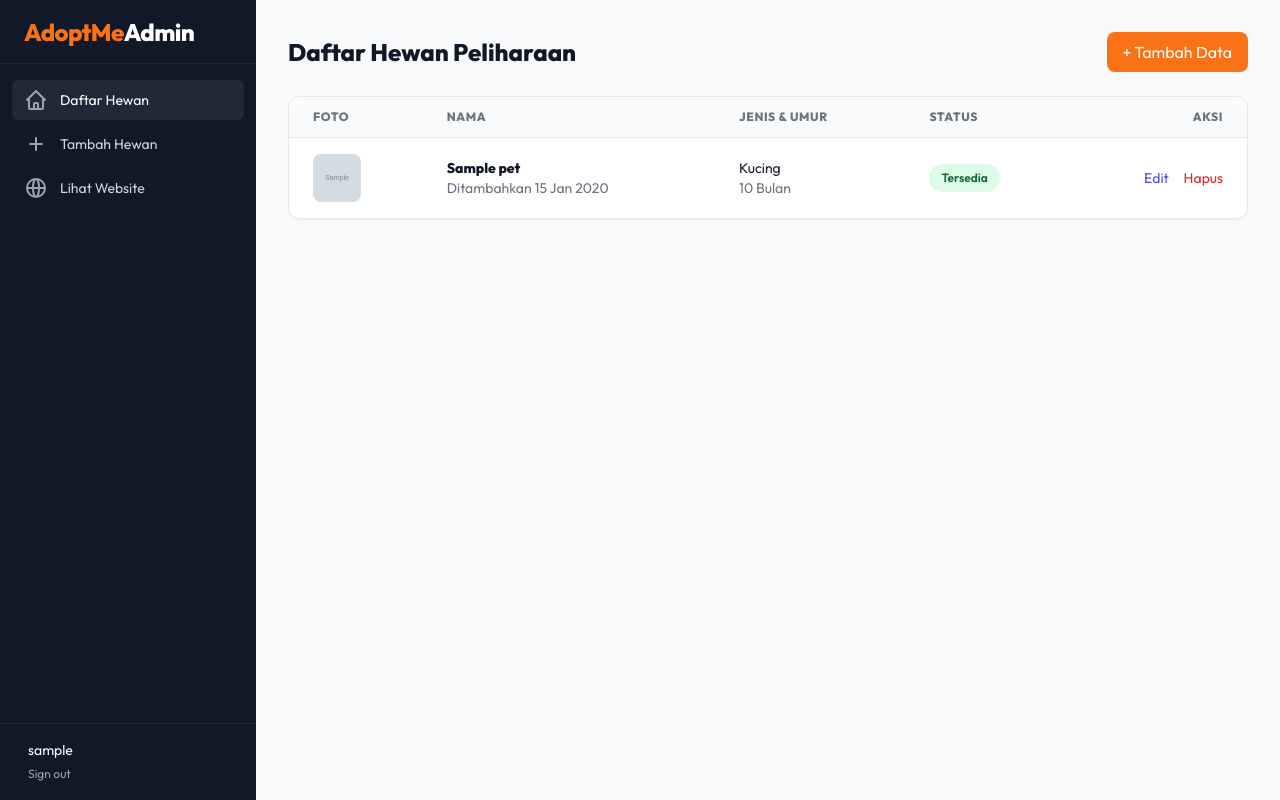
After one commit to M-Aidil-Fitrah/UAS-Praktikum-PPL, a Django app: page /dashboard/ in a window 1280 px wide. The commit adds this page. Run offline with Django 5.2, Linux system fonts and the light colour scheme; a user stored in the database is signed in; tables that the repository leaves empty hold one stand-in row (values such as "Sample post"); grey boxes marked "Sample" are stand-in pictures.

Commit message:
feat: build fully custom admin dashboard with CRUD views and Tailwind CSS

```diff
--- a/pets/urls.py
+++ b/pets/urls.py
@@ -2,6 +2,15 @@ from django.urls import path
 from . import views
 
 urlpatterns = [
+    # Public URLs
     path('', views.home, name='home'),
     path('pet/<int:pk>/', views.pet_detail, name='pet_detail'),
+
+    # Dashboard URLs
+    path('dashboard/login/', views.dashboard_login, name='dashboard_login'),
+    path('dashboard/logout/', views.dashboard_logout, name='dashboard_logout'),
+    path('dashboard/', views.dashboard_index, name='dashboard_index'),
+    path('dashboard/pet/add/', views.dashboard_pet_create, name='dashboard_pet_create'),
+    path('dashboard/pet/edit/<int:pk>/', views.dashboard_pet_update, name='dashboard_pet_update'),
+    path('dashboard/pet/delete/<int:pk>/', views.dashboard_pet_delete, name='dashboard_pet_delete'),
 ]
--- a/pets/views.py
+++ b/pets/views.py
@@ -8,3 +8,66 @@ def home(request):
 def pet_detail(request, pk):
     pet = get_object_or_404(Pet, pk=pk)
     return render(request, 'pet_detail.html', {'pet': pet})
+
+# --- Custom Dashboard Views ---
+from django.contrib.auth.decorators import login_required
+from django.contrib.admin.views.decorators import staff_member_required
+from django.contrib.auth import login, logout, authenticate
+from django.contrib.auth.forms import AuthenticationForm
+from django.shortcuts import redirect
+from .forms import PetForm
+
+def dashboard_login(request):
+    if request.user.is_authenticated and request.user.is_staff:
+        return redirect('dashboard_index')
+
+    if request.method == 'POST':
+        form = AuthenticationForm(request, data=request.POST)
+        if form.is_valid():
+            user = form.get_user()
+            login(request, user)
+            return redirect('dashboard_index')
+    else:
+        form = AuthenticationForm()
+    return render(request, 'dashboard/login.html', {'form': form})
+
+@login_required
+def dashboard_logout(request):
+    logout(request)
+    return redirect('home')
+
+@staff_member_required(login_url='dashboard_login')
+def dashboard_index(request):
+    pets = Pet.objects.all().order_by('-created_at')
+    return render(request, 'dashboard/index.html', {'pets': pets})
+
+@staff_member_required(login_url='dashboard_login')
+def dashboard_pet_create(request):
+    if request.method == 'POST':
+        form = PetForm(request.POST, request.FILES)
+        if form.is_valid():
+            form.save()
+            return redirect('dashboard_index')
+    else:
+        form = PetForm()
+    return render(request, 'dashboard/pet_form.html', {'form': form, 'title': 'Tambah Hewan'})
+
+@staff_member_required(login_url='dashboard_login')
+def dashboard_pet_update(request, pk):
+    pet = get_object_or_404(Pet, pk=pk)
+    if request.method == 'POST':
+        form = PetForm(request.POST, request.FILES, instance=pet)
+        if form.is_valid():
+            form.save()
+            return redirect('dashboard_index')
+    else:
+        form = PetForm(instance=pet)
+    return render(request, 'dashboard/pet_form.html', {'form': form, 'title': 'Edit Hewan'})
+
+@staff_member_required(login_url='dashboard_login')
+def dashboard_pet_delete(request, pk):
+    pet = get_object_or_404(Pet, pk=pk)
+    if request.method == 'POST':
+        pet.delete()
+        return redirect('dashboard_index')
+    return render(request, 'dashboard/pet_confirm_delete.html', {'pet': pet})
--- a/static/css/output.css
+++ b/static/css/output.css
@@ -631,12 +631,28 @@ video {
   margin-left: 0.25rem;
 }
 
+.ml-3 {
+  margin-left: 0.75rem;
+}
+
 .mr-2 {
   margin-right: 0.5rem;
 }
 
+.mr-3 {
+  margin-right: 0.75rem;
+}
+
+.mr-4 {
+  margin-right: 1rem;
+}
+
 .mt-1 {
   margin-top: 0.25rem;
+}
+
+.mt-10 {
+  margin-top: 2.5rem;
 }
 
 .mt-12 {
@@ -667,8 +683,16 @@ video {
   display: inline-flex;
 }
 
+.table {
+  display: table;
+}
+
 .grid {
   display: grid;
+}
+
+.hidden {
+  display: none;
 }
 
 .h-12 {
@@ -691,12 +715,24 @@ video {
   height: 14rem;
 }
 
+.h-6 {
+  height: 1.5rem;
+}
+
 .h-64 {
   height: 16rem;
 }
 
+.h-8 {
+  height: 2rem;
+}
+
 .h-full {
   height: 100%;
+}
+
+.h-screen {
+  height: 100vh;
 }
 
 .min-h-\[400px\] {
@@ -723,12 +759,24 @@ video {
   width: 1.25rem;
 }
 
+.w-6 {
+  width: 1.5rem;
+}
+
 .w-64 {
   width: 16rem;
 }
 
+.w-8 {
+  width: 2rem;
+}
+
 .w-full {
   width: 100%;
+}
+
+.min-w-full {
+  min-width: 100%;
 }
 
 .max-w-2xl {
@@ -743,8 +791,16 @@ video {
   max-width: 80rem;
 }
 
+.max-w-md {
+  max-width: 28rem;
+}
+
 .max-w-none {
   max-width: none;
+}
+
+.flex-1 {
+  flex: 1 1 0%;
 }
 
 .flex-grow {
@@ -795,8 +855,43 @@ video {
   gap: 2rem;
 }
 
+.space-y-1 > :not([hidden]) ~ :not([hidden]) {
+  --tw-space-y-reverse: 0;
+  margin-top: calc(0.25rem * calc(1 - var(--tw-space-y-reverse)));
+  margin-bottom: calc(0.25rem * var(--tw-space-y-reverse));
+}
+
+.space-y-6 > :not([hidden]) ~ :not([hidden]) {
+  --tw-space-y-reverse: 0;
+  margin-top: calc(1.5rem * calc(1 - var(--tw-space-y-reverse)));
+  margin-bottom: calc(1.5rem * var(--tw-space-y-reverse));
+}
+
+.divide-y > :not([hidden]) ~ :not([hidden]) {
+  --tw-divide-y-reverse: 0;
+  border-top-width: calc(1px * calc(1 - var(--tw-divide-y-reverse)));
+  border-bottom-width: calc(1px * var(--tw-divide-y-reverse));
+}
+
+.divide-gray-200 > :not([hidden]) ~ :not([hidden]) {
+  --tw-divide-opacity: 1;
+  border-color: rgb(229 231 235 / var(--tw-divide-opacity, 1));
+}
+
 .overflow-hidden {
   overflow: hidden;
+}
+
+.overflow-x-auto {
+  overflow-x: auto;
+}
+
+.overflow-y-auto {
+  overflow-y: auto;
+}
+
+.whitespace-nowrap {
+  white-space: nowrap;
 }
 
 .rounded-2xl {
@@ -811,12 +906,24 @@ video {
   border-radius: 9999px;
 }
 
+.rounded-lg {
+  border-radius: 0.5rem;
+}
+
+.rounded-md {
+  border-radius: 0.375rem;
+}
+
 .rounded-xl {
   border-radius: 0.75rem;
 }
 
 .border {
   border-width: 1px;
+}
+
+.border-b {
+  border-bottom-width: 1px;
 }
 
 .border-t {
@@ -842,6 +949,16 @@ video {
   border-color: rgb(209 213 219 / var(--tw-border-opacity, 1));
 }
 
+.border-gray-800 {
+  --tw-border-opacity: 1;
+  border-color: rgb(31 41 55 / var(--tw-border-opacity, 1));
+}
+
+.border-red-100 {
+  --tw-border-opacity: 1;
+  border-color: rgb(254 226 226 / var(--tw-border-opacity, 1));
+}
+
 .bg-gray-100 {
   --tw-bg-opacity: 1;
   background-color: rgb(243 244 246 / var(--tw-bg-opacity, 1));
@@ -850,6 +967,11 @@ video {
 .bg-gray-50 {
   --tw-bg-opacity: 1;
   background-color: rgb(249 250 251 / var(--tw-bg-opacity, 1));
+}
+
+.bg-gray-800 {
+  --tw-bg-opacity: 1;
+  background-color: rgb(31 41 55 / var(--tw-bg-opacity, 1));
 }
 
 .bg-gray-900 {
@@ -906,8 +1038,20 @@ video {
      object-fit: cover;
 }
 
+.p-3 {
+  padding: 0.75rem;
+}
+
+.p-4 {
+  padding: 1rem;
+}
+
 .p-5 {
   padding: 1.25rem;
+}
+
+.p-6 {
+  padding: 1.5rem;
 }
 
 .p-8 {
@@ -959,9 +1108,19 @@ video {
   padding-bottom: 0.5rem;
 }
 
+.py-2\.5 {
+  padding-top: 0.625rem;
+  padding-bottom: 0.625rem;
+}
+
 .py-20 {
   padding-top: 5rem;
   padding-bottom: 5rem;
+}
+
+.py-3 {
+  padding-top: 0.75rem;
+  padding-bottom: 0.75rem;
 }
 
 .py-4 {
@@ -982,8 +1141,16 @@ video {
   padding-top: 2rem;
 }
 
+.text-left {
+  text-align: left;
+}
+
 .text-center {
   text-align: center;
+}
+
+.text-right {
+  text-align: right;
 }
 
 .text-2xl {
@@ -1033,12 +1200,28 @@ video {
   font-weight: 500;
 }
 
+.font-semibold {
+  font-weight: 600;
+}
+
+.uppercase {
+  text-transform: uppercase;
+}
+
+.leading-5 {
+  line-height: 1.25rem;
+}
+
 .leading-relaxed {
   line-height: 1.625;
 }
 
 .tracking-tight {
   letter-spacing: -0.025em;
+}
+
+.tracking-wider {
+  letter-spacing: 0.05em;
 }
 
 .text-gray-300 {
@@ -1076,6 +1264,16 @@ video {
   color: rgb(22 163 74 / var(--tw-text-opacity, 1));
 }
 
+.text-green-800 {
+  --tw-text-opacity: 1;
+  color: rgb(22 101 52 / var(--tw-text-opacity, 1));
+}
+
+.text-indigo-600 {
+  --tw-text-opacity: 1;
+  color: rgb(79 70 229 / var(--tw-text-opacity, 1));
+}
+
 .text-orange-500 {
   --tw-text-opacity: 1;
   color: rgb(249 115 22 / var(--tw-text-opacity, 1));
@@ -1208,6 +1482,14 @@ video {
     grid-template-columns: repeat(2, minmax(0, 1fr));
   }
 
+  .sm\:p-6 {
+    padding: 1.5rem;
+  }
+
+  .sm\:p-8 {
+    padding: 2rem;
+  }
+
   .sm\:px-6 {
     padding-left: 1.5rem;
     padding-right: 1.5rem;
@@ -1243,6 +1529,10 @@ video {
     padding: 3rem;
   }
 
+  .lg\:p-8 {
+    padding: 2rem;
+  }
+
   .lg\:px-8 {
     padding-left: 2rem;
     padding-right: 2rem;
--- a/templates/base.html
+++ b/templates/base.html
@@ -24,7 +24,7 @@
                 </a>
                 <div class="flex items-center gap-4">
                     <a href="{% url 'home' %}" class="text-gray-600 hover:text-orange-500 font-medium transition">Beranda</a>
-                    <a href="/admin" target="_blank" class="bg-gray-900 text-white px-5 py-2 rounded-full font-medium hover:bg-orange-500 transition shadow-md">Login Admin</a>
+                    <a href="{% url 'dashboard_login' %}" class="bg-gray-900 text-white px-5 py-2 rounded-full font-medium hover:bg-orange-500 transition shadow-md">Login Admin</a>
                 </div>
             </div>
         </div>
@@ -38,7 +38,7 @@
     <!-- Footer -->
     <footer class="bg-white border-t border-gray-200 mt-12 py-8">
         <div class="max-w-7xl mx-auto px-4 text-center">
-            <p class="text-gray-500 text-sm font-medium">© 2026 AdoptMe. Proyek UAS Lab PPL.</p>
+            <p class="text-gray-500 text-sm font-medium">© 2026 AdoptMe. All Rights Reserved.</p>
         </div>
     </footer>
 
--- /dev/null
+++ b/templates/dashboard/base.html
@@ -0,0 +1,61 @@
+{% load static %}
+<!DOCTYPE html>
+<html lang="id">
+<head>
+    <meta charset="UTF-8">
+    <meta name="viewport" content="width=device-width, initial-scale=1.0">
+    <title>{% block title %}Dashboard Admin{% endblock %} - AdoptMe</title>
+    <!-- Tailwind CSS -->
+    <link href="{% static 'css/output.css' %}" rel="stylesheet">
+    <!-- Google Fonts -->
+    <link href="https://fonts.googleapis.com/css2?family=Outfit:wght@300;400;600;800&display=swap" rel="stylesheet">
+    <style>
+        body { font-family: 'Outfit', sans-serif; }
+    </style>
+</head>
+<body class="bg-gray-50 text-gray-800 antialiased h-screen flex overflow-hidden">
+
+    <!-- Sidebar -->
+    <aside class="w-64 bg-gray-900 text-white flex flex-col hidden md:flex">
+        <div class="h-16 flex items-center px-6 border-b border-gray-800">
+            <span class="text-2xl font-extrabold text-orange-500 tracking-tight">AdoptMe<span class="text-white">Admin</span></span>
+        </div>
+        <div class="flex-1 overflow-y-auto py-4">
+            <nav class="space-y-1 px-3">
+                <a href="{% url 'dashboard_index' %}" class="flex items-center px-3 py-2 text-sm font-medium rounded-md {% if request.resolver_match.url_name == 'dashboard_index' %}bg-gray-800 text-white{% else %}text-gray-300 hover:bg-gray-700 hover:text-white{% endif %}">
+                    <svg class="mr-3 h-6 w-6 text-gray-400" fill="none" stroke="currentColor" viewBox="0 0 24 24"><path stroke-linecap="round" stroke-linejoin="round" stroke-width="2" d="M3 12l2-2m0 0l7-7 7 7M5 10v10a1 1 0 001 1h3m10-11l2 2m-2-2v10a1 1 0 01-1 1h-3m-6 0a1 1 0 001-1v-4a1 1 0 011-1h2a1 1 0 011 1v4a1 1 0 001 1m-6 0h6"></path></svg>
+                    Daftar Hewan
+                </a>
+                <a href="{% url 'dashboard_pet_create' %}" class="flex items-center px-3 py-2 text-sm font-medium rounded-md {% if request.resolver_match.url_name == 'dashboard_pet_create' %}bg-gray-800 text-white{% else %}text-gray-300 hover:bg-gray-700 hover:text-white{% endif %}">
+                    <svg class="mr-3 h-6 w-6 text-gray-400" fill="none" stroke="currentColor" viewBox="0 0 24 24"><path stroke-linecap="round" stroke-linejoin="round" stroke-width="2" d="M12 6v6m0 0v6m0-6h6m-6 0H6"></path></svg>
+                    Tambah Hewan
+                </a>
+                <a href="{% url 'home' %}" target="_blank" class="flex items-center px-3 py-2 text-sm font-medium rounded-md text-gray-300 hover:bg-gray-700 hover:text-white">
+                    <svg class="mr-3 h-6 w-6 text-gray-400" fill="none" stroke="currentColor" viewBox="0 0 24 24"><path stroke-linecap="round" stroke-linejoin="round" stroke-width="2" d="M21 12a9 9 0 01-9 9m9-9a9 9 0 00-9-9m9 9H3m9 9a9 9 0 01-9-9m9 9c1.657 0 3-4.03 3-9s-1.343-9-3-9m0 18c-1.657 0-3-4.03-3-9s1.343-9 3-9m-9 9a9 9 0 019-9"></path></svg>
+                    Lihat Website
+                </a>
+            </nav>
+        </div>
+        <div class="p-4 border-t border-gray-800">
+            <div class="flex items-center">
+                <div class="ml-3">
+                    <p class="text-sm font-medium text-white">{{ request.user.username }}</p>
+                    <a href="{% url 'dashboard_logout' %}" class="text-xs font-medium text-gray-400 hover:text-white">Sign out</a>
+                </div>
+            </div>
+        </div>
+    </aside>
+
+    <!-- Main Content -->
+    <main class="flex-1 flex flex-col overflow-hidden">
+        <header class="bg-white shadow-sm h-16 flex items-center justify-between px-4 sm:px-6 md:hidden">
+            <span class="text-xl font-extrabold text-orange-500 tracking-tight">AdoptMe<span class="text-gray-900">Admin</span></span>
+            <a href="{% url 'dashboard_logout' %}" class="text-sm font-medium text-gray-500 hover:text-gray-900">Sign out</a>
+        </header>
+        <div class="flex-1 overflow-y-auto bg-gray-50 p-4 sm:p-6 lg:p-8">
+            {% block content %}{% endblock %}
+        </div>
+    </main>
+
+</body>
+</html>
--- /dev/null
+++ b/templates/dashboard/index.html
@@ -0,0 +1,72 @@
+{% extends 'dashboard/base.html' %}
+
+{% block title %}Daftar Hewan{% endblock %}
+
+{% block content %}
+<div class="mb-6 flex justify-between items-center">
+    <h1 class="text-2xl font-bold text-gray-900">Daftar Hewan Peliharaan</h1>
+    <a href="{% url 'dashboard_pet_create' %}" class="bg-orange-500 text-white px-4 py-2 rounded-lg font-medium hover:bg-orange-600 transition shadow-sm">
+        + Tambah Data
+    </a>
+</div>
+
+<div class="bg-white shadow-sm rounded-xl border border-gray-200 overflow-hidden">
+    <div class="overflow-x-auto">
+        <table class="min-w-full divide-y divide-gray-200">
+            <thead class="bg-gray-50">
+                <tr>
+                    <th scope="col" class="px-6 py-3 text-left text-xs font-bold text-gray-500 uppercase tracking-wider">Foto</th>
+                    <th scope="col" class="px-6 py-3 text-left text-xs font-bold text-gray-500 uppercase tracking-wider">Nama</th>
+                    <th scope="col" class="px-6 py-3 text-left text-xs font-bold text-gray-500 uppercase tracking-wider">Jenis & Umur</th>
+                    <th scope="col" class="px-6 py-3 text-left text-xs font-bold text-gray-500 uppercase tracking-wider">Status</th>
+                    <th scope="col" class="px-6 py-3 text-right text-xs font-bold text-gray-500 uppercase tracking-wider">Aksi</th>
+                </tr>
+            </thead>
+            <tbody class="bg-white divide-y divide-gray-200">
+                {% for pet in pets %}
+                <tr class="hover:bg-gray-50 transition">
+                    <td class="px-6 py-4 whitespace-nowrap">
+                        {% if pet.photo %}
+                        <img class="h-12 w-12 rounded-lg object-cover" src="{{ pet.photo.url }}" alt="{{ pet.name }}">
+                        {% else %}
+                        <div class="h-12 w-12 rounded-lg bg-gray-100 flex items-center justify-center text-gray-400">
+                            <svg class="w-6 h-6" fill="none" stroke="currentColor" viewBox="0 0 24 24"><path stroke-linecap="round" stroke-linejoin="round" stroke-width="2" d="M4 16l4.586-4.586a2 2 0 012.828 0L16 16m-2-2l1.586-1.586a2 2 0 012.828 0L20 14m-6-6h.01M6 20h12a2 2 0 002-2V6a2 2 0 00-2-2H6a2 2 0 00-2 2v12a2 2 0 002 2z"></path></svg>
+                        </div>
+                        {% endif %}
+                    </td>
+                    <td class="px-6 py-4 whitespace-nowrap">
+                        <div class="text-sm font-bold text-gray-900">{{ pet.name }}</div>
+                        <div class="text-sm text-gray-500">Ditambahkan {{ pet.created_at|date:"d M Y" }}</div>
+                    </td>
+                    <td class="px-6 py-4 whitespace-nowrap">
+                        <div class="text-sm text-gray-900">{{ pet.get_species_display }}</div>
+                        <div class="text-sm text-gray-500">{{ pet.age }} Bulan</div>
+                    </td>
+                    <td class="px-6 py-4 whitespace-nowrap">
+                        {% if pet.status == 'Available' %}
+                        <span class="px-3 py-1 inline-flex text-xs leading-5 font-semibold rounded-full bg-green-100 text-green-800">
+                            Tersedia
+                        </span>
+                        {% else %}
+                        <span class="px-3 py-1 inline-flex text-xs leading-5 font-semibold rounded-full bg-red-100 text-red-800">
+                            Diadopsi
+                        </span>
+                        {% endif %}
+                    </td>
+                    <td class="px-6 py-4 whitespace-nowrap text-right text-sm font-medium">
+                        <a href="{% url 'dashboard_pet_update' pet.pk %}" class="text-indigo-600 hover:text-indigo-900 mr-3">Edit</a>
+                        <a href="{% url 'dashboard_pet_delete' pet.pk %}" class="text-red-600 hover:text-red-900">Hapus</a>
+                    </td>
+                </tr>
+                {% empty %}
+                <tr>
+                    <td colspan="5" class="px-6 py-10 text-center text-gray-500">
+                        Belum ada data hewan. Silakan tambah data baru.
+                    </td>
+                </tr>
+                {% endfor %}
+            </tbody>
+        </table>
+    </div>
+</div>
+{% endblock %}
```
Also changed, not shown: other parts of static/css/output.css (+104 -0 lines), pets/forms.py (added, +15 -0 lines), templates/dashboard/login.html (added, +48 -0 lines), templates/dashboard/pet_confirm_delete.html (added, +21 -0 lines), templates/dashboard/pet_form.html (added, +40 -0 lines).
